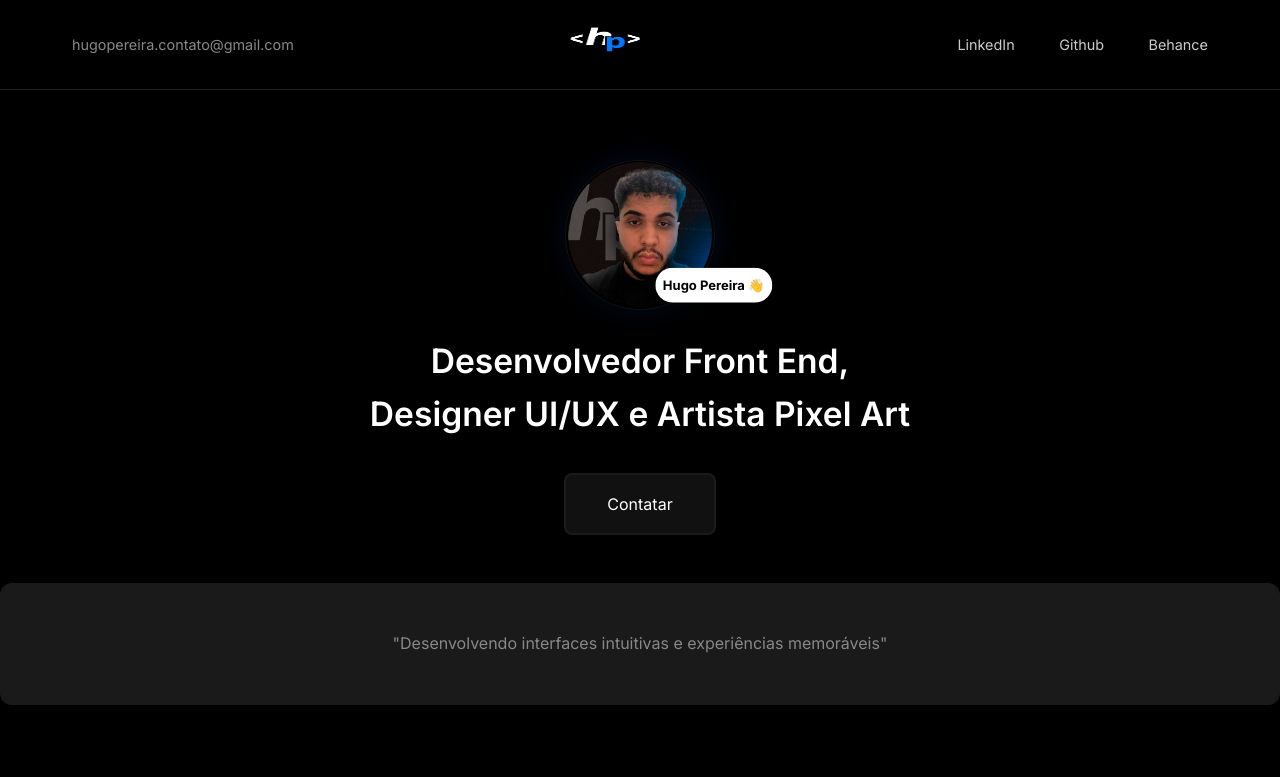
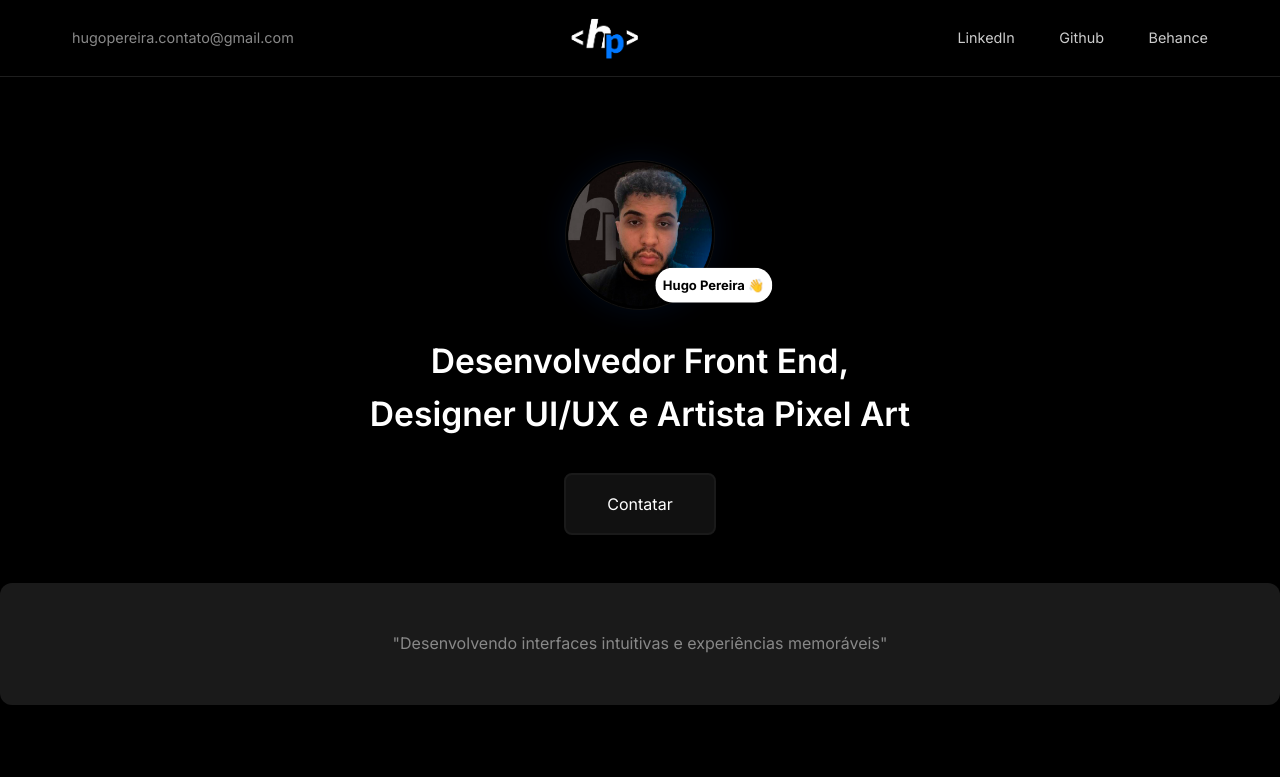
Before and after one commit to hvgopereira/my-portfolio, a website built with Vite: page index.html in a window 1280 px wide. Shown: the top 777 px of the page. Built offline with nearby package versions, Linux system fonts and the light colour scheme.

Commit message:
chore: adjust logo

```diff
--- a/style.css
+++ b/style.css
@@ -25,8 +25,15 @@ body {
 }
 
 /* Header Styles */
+
+
 .logo img {
-   width: 80px;
+   /* width: 70px; */
+   margin: auto;
+   width: 100%;
+   display: flex;
+   justify-content: center;
+   align-items: center;
 }
 
 
@@ -35,7 +42,7 @@ header {
    top: 0;
    width: 100%;
    background-color: rgba(0, 0, 0, 0.95);
-   padding: 1.5rem;
+   padding: 0.8rem;
    z-index: 1000;
    backdrop-filter: blur(10px);
    border-bottom: 1px solid var(--border-color);
@@ -57,7 +64,7 @@ nav {
 }
 
 .logo img {
-   height: 30px;
+   height: 50px;
 }
 
 .email {
```
